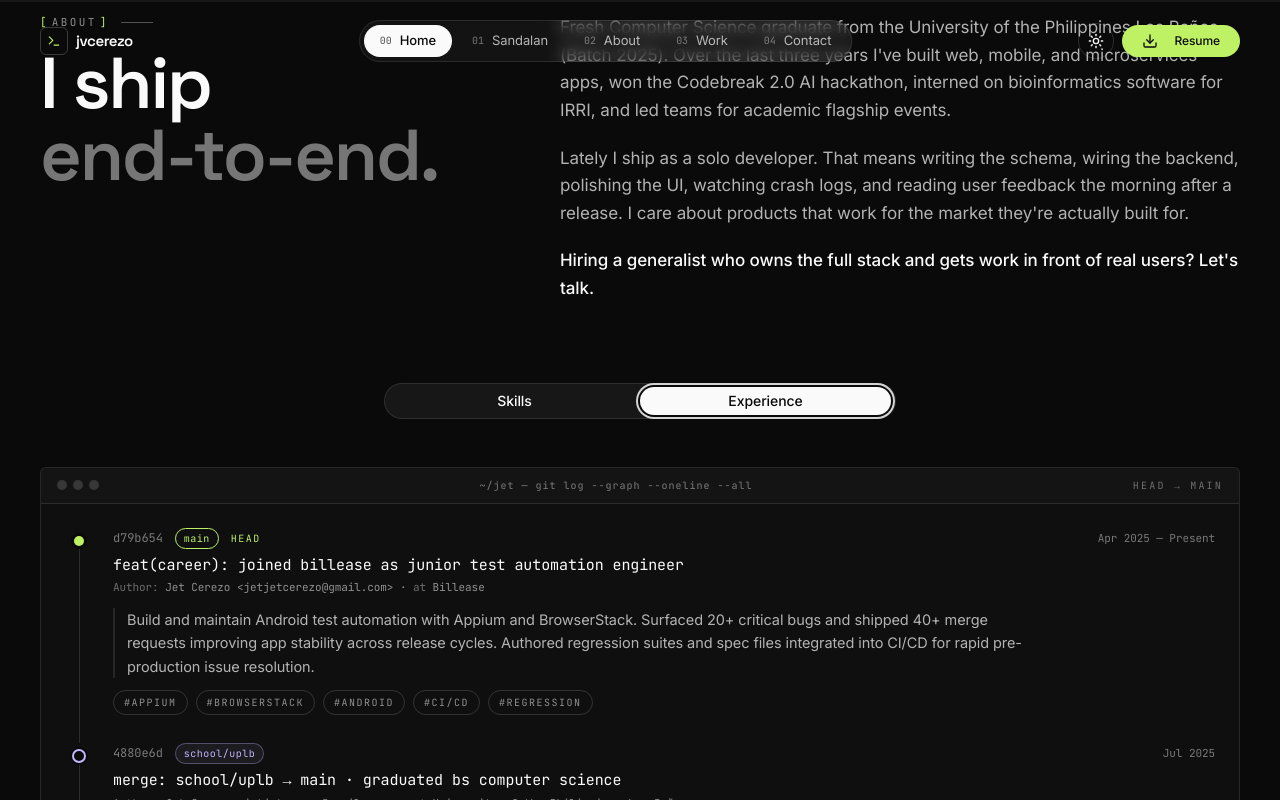
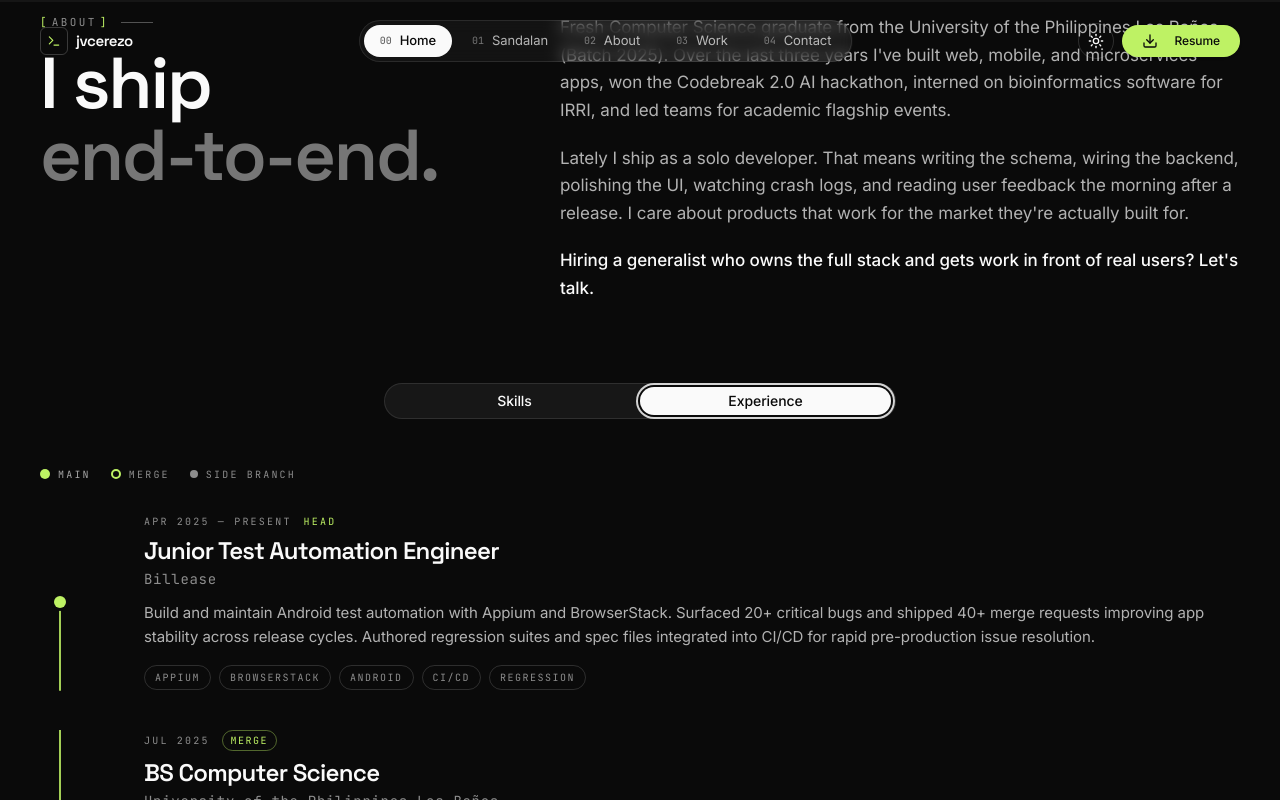
Before and after one commit to jvcerezo/portfolio, a React (Vite) app: page / in a window 1280 px wide. Both pictures are taken after a click on the tab "Experience". Shown: the part 3669-4469 px from the top of the page. Built offline with nearby package versions, Linux system fonts and the light colour scheme.

Commit message:
experience as visual git tree, recruiter-friendly text

```diff
--- a/src/App.tsx
+++ b/src/App.tsx
@@ -378,174 +378,188 @@ const EXPERIENCE: Commit[] = [
   },
 ];
 
-/**
- * Branch ref color so the eye can track a single thread of work
- * across the timeline. Stable per-branch.
- */
-function branchAccent(branch: string): string {
-  if (branch === 'main') return 'rgb(var(--c-accent))';
-  // Deterministic-ish hue per branch name, biased toward muted dev-coded palette.
-  const palette = [
-    '#7dd3fc', // sky-300
-    '#fcd34d', // amber-300
-    '#f9a8d4', // pink-300
-    '#86efac', // green-300
-    '#c4b5fd', // violet-300
-    '#fda4af', // rose-300
-    '#fde68a', // yellow-200
-    '#a5f3fc', // cyan-200
-  ];
-  let h = 0;
-  for (let i = 0; i < branch.length; i++) h = (h * 31 + branch.charCodeAt(i)) >>> 0;
-  return palette[h % palette.length];
-}
-
-function ExperienceGitLog() {
+function ExperienceTree() {
   return (
-    <div>
-      {/* Header chrome — like a terminal showing "git log --graph --oneline" */}
-      <div className="border border-fg/10 bg-fg/[0.025] rounded-md overflow-hidden">
-        <div className="flex items-center gap-2 px-4 py-2.5 border-b border-fg/10 bg-fg/[0.02]">
-          <div className="flex gap-1.5">
-            <span className="w-2.5 h-2.5 rounded-full bg-fg/15" />
-            <span className="w-2.5 h-2.5 rounded-full bg-fg/15" />
-            <span className="w-2.5 h-2.5 rounded-full bg-fg/15" />
-          </div>
-          <div className="flex-1 flex justify-center">
-            <span className="font-mono text-[10px] tracking-[0.1em] text-fg/45 truncate">
-              ~/jet — git log --graph --oneline --all
+    <div className="relative">
+      {/* Branch legend */}
+      <div className="flex flex-wrap items-center gap-x-5 gap-y-2 mb-8 font-mono text-[10px] tracking-[0.22em] uppercase">
+        <span className="flex items-center gap-2 text-fg/65">
+          <span className="w-2.5 h-2.5 rounded-full bg-brand" />
+          main
         </span>
-          </div>
-          <span className="font-mono text-[10px] tracking-[0.22em] uppercase text-fg/40">
-            HEAD → main
+        <span className="flex items-center gap-2 text-fg/55">
+          <span className="w-2.5 h-2.5 rounded-full border-2 border-brand bg-bg" />
+          merge
+        </span>
+        <span className="flex items-center gap-2 text-fg/55">
+          <span className="w-2 h-2 rounded-full bg-fg/55" />
+          side branch
         </span>
       </div>
 
-        <div className="px-4 sm:px-6 py-6">
       <ol className="relative">
-            {EXPERIENCE.map((c, idx) => (
-              <CommitRow
-                key={c.hash + idx}
+        {EXPERIENCE.map((c, i) => (
+          <ExperienceRow
+            key={c.hash + i}
             commit={c}
-                isLast={idx === EXPERIENCE.length - 1}
+            isFirst={i === 0}
+            isLast={i === EXPERIENCE.length - 1}
           />
         ))}
       </ol>
     </div>
-
-        {/* Footer — fake prompt line */}
-        <div className="px-4 sm:px-6 pb-5 pt-2 border-t border-fg/5">
-          <div className="font-mono text-[12px] text-fg/55 flex items-center gap-2">
-            <span className="text-brand">jet@cerezo</span>
-            <span className="text-fg/40">~/career</span>
-            <span className="text-fg/40">$</span>
-            <span className="text-fg/70">git status</span>
-          </div>
-          <div className="font-mono text-[12px] text-fg/55 mt-2 pl-4">
-            On branch <span className="text-brand">main</span>. Working tree clean.
-            <br />
-            <span className="text-fg/40">// open to collaboration. fork the repo.</span>
-          </div>
-        </div>
-      </div>
-    </div>
   );
 }
 
-function CommitRow({ commit, isLast }: { commit: Commit; isLast: boolean }) {
-  const accent = branchAccent(commit.branch);
-  const isMain = commit.branchKind === 'main';
+function ExperienceRow({
+  commit,
+  isFirst,
+  isLast,
+}: {
+  commit: Commit;
+  isFirst: boolean;
+  isLast: boolean;
+}) {
+  const isSide = commit.branchKind === 'side';
   const isMerge = commit.branchKind === 'merge';
-  const isInit = commit.branchKind === 'school' && commit.hash === '00init';
+  const isInit = commit.hash === '00init';
+
+  // Gutter geometry — keep these in sync with the SVG below.
+  // Lane 1 = main (x=20), lane 2 = side branch (x=58).
+  const mainX = 20;
+  const sideX = 58;
 
   return (
-    <li className="relative grid grid-cols-[28px_1fr] gap-3 sm:gap-5 pb-7 last:pb-0">
-      {/* Graph gutter: vertical line + commit dot */}
-      <div className="relative flex justify-center">
-        {!isLast && (
-          <span
+    <li className="relative grid grid-cols-[80px_1fr] gap-4 sm:gap-6 py-5 first:pt-0 last:pb-0">
+      {/* Gutter: SVG draws the main line + (for side rows) the diverge-merge curve */}
+      <div className="relative">
+        <svg
           aria-hidden
-            className="absolute top-3 bottom-[-28px] w-px"
-            style={{ background: 'rgb(var(--c-fg) / 0.12)' }}
+          className="absolute inset-0 w-full h-full overflow-visible"
+          preserveAspectRatio="none"
+        >
+          {/* Main vertical line — runs through every row except the very top half
+              of row 0 and the bottom half of the last row. */}
+          {!isFirst && (
+            <line
+              x1={mainX}
+              y1={0}
+              x2={mainX}
+              y2="50%"
+              stroke="rgb(var(--c-accent))"
+              strokeWidth={2}
+              strokeOpacity={isInit ? 0.85 : 0.85}
             />
           )}
+          {!isLast && (
+            <line
+              x1={mainX}
+              y1="50%"
+              x2={mainX}
+              y2="100%"
+              stroke="rgb(var(--c-accent))"
+              strokeWidth={2}
+              strokeOpacity={0.85}
+            />
+          )}
+
+          {/* Side-branch loop: diverge from main → dot → merge back */}
+          {isSide && (
+            <>
+              <path
+                d={`M ${mainX} 28 C ${mainX} 38, ${sideX} 38, ${sideX} 50`}
+                fill="none"
+                stroke="rgb(var(--c-fg) / 0.45)"
+                strokeWidth={1.5}
+              />
+              <path
+                d={`M ${sideX} 50 C ${sideX} 62, ${mainX} 62, ${mainX} 72`}
+                fill="none"
+                stroke="rgb(var(--c-fg) / 0.45)"
+                strokeWidth={1.5}
+              />
+            </>
+          )}
+        </svg>
+
+        {/* Commit dot */}
         {isMerge ? (
           <span
-            aria-hidden
-            className="relative z-10 w-3.5 h-3.5 rounded-full border-2 mt-1.5"
+            className="absolute w-3.5 h-3.5 rounded-full border-2"
             style={{
-              borderColor: accent,
+              left: mainX - 7,
+              top: 'calc(50% - 7px)',
+              borderColor: 'rgb(var(--c-accent))',
               background: 'rgb(var(--c-bg))',
-              boxShadow: `0 0 0 2px rgb(var(--c-bg))`,
             }}
-            title="merge commit"
+          />
+        ) : isSide ? (
+          <span
+            className="absolute w-2.5 h-2.5 rounded-full"
+            style={{
+              left: sideX - 5,
+              top: 'calc(50% - 5px)',
+              background: 'rgb(var(--c-fg) / 0.6)',
+              boxShadow: '0 0 0 3px rgb(var(--c-bg))',
+            }}
           />
         ) : (
           <span
-            aria-hidden
-            className="relative z-10 w-2.5 h-2.5 rounded-full mt-2"
+            className="absolute w-3 h-3 rounded-full"
             style={{
-              background: accent,
-              boxShadow: `0 0 0 3px rgb(var(--c-bg))`,
+              left: mainX - 6,
+              top: 'calc(50% - 6px)',
+              background: 'rgb(var(--c-accent))',
+              boxShadow: '0 0 0 3px rgb(var(--c-bg))',
             }}
           />
         )}
       </div>
 
-      {/* Commit content */}
+      {/* Content */}
       <div className="min-w-0">
-        <div className="flex flex-wrap items-baseline gap-x-3 gap-y-1">
-          <span className="font-mono text-[12px] text-fg/45 tabular-nums">
-            {commit.hash}
+        <div className="flex flex-wrap items-center gap-x-3 gap-y-1">
+          <span className="font-mono text-[10px] tracking-[0.22em] uppercase text-fg/55">
+            {commit.date}
           </span>
-          <span
-            className="font-mono text-[10px] tracking-[0.05em] px-2 py-0.5 rounded-full border"
-            style={{
-              color: accent,
-              borderColor: `${accent}55`,
-              background: `${accent}12`,
-            }}
-          >
+          {isMerge && (
+            <span className="font-mono text-[10px] tracking-[0.15em] uppercase text-brand border border-brand/40 px-2 py-0.5 rounded-full">
+              merge
+            </span>
+          )}
+          {isSide && (
+            <span className="font-mono text-[10px] tracking-[0.15em] uppercase text-fg/55 border border-fg/15 px-2 py-0.5 rounded-full">
               {commit.branch}
             </span>
-          {isMain && (
-            <span className="font-mono text-[10px] tracking-[0.15em] uppercase text-brand">
+          )}
+          {commit.branchKind === 'main' && (
+            <span className="font-mono text-[10px] tracking-[0.22em] uppercase text-brand">
               HEAD
             </span>
           )}
-          <span className="font-mono text-[11px] text-fg/45 ml-auto">
-            {commit.date}
-          </span>
         </div>
 
-        <p className="font-mono text-[14px] sm:text-[15px] text-fg mt-1.5 leading-snug break-words">
-          {commit.commitTitle}
-        </p>
+        <h3 className="font-display text-xl lg:text-2xl font-semibold text-fg tracking-tight mt-1.5">
+          {commit.role}
+        </h3>
+        <div className="text-fg/55 text-sm font-mono tracking-[0.05em] mt-0.5">
+          {commit.company}
+        </div>
 
         {!isInit && (
-          <>
-            <div className="mt-1 font-mono text-[11px] text-fg/55">
-              <span className="text-fg/40">Author:</span> Jet Cerezo &lt;jetjetcerezo@gmail.com&gt;
-              <span className="hidden sm:inline">
-                {' · '}
-                <span className="text-fg/40">at</span> {commit.company}
-              </span>
-            </div>
-
-            <p className="text-fg/70 leading-relaxed mt-3 text-[14.5px] pl-3 border-l-2 border-fg/10 sm:max-w-[58rem]">
+          <p className="text-fg/70 leading-relaxed mt-3 text-[15px]">
             {commit.description}
           </p>
-          </>
         )}
 
         {commit.tags.length > 0 && (
-          <div className="flex flex-wrap gap-2 mt-3">
+          <div className="flex flex-wrap gap-2 mt-4">
             {commit.tags.map((t) => (
               <span
                 key={t}
                 className="font-mono text-[10px] tracking-[0.15em] uppercase text-fg/55 border border-fg/15 px-2.5 py-1 rounded-full"
               >
-                #{t}
+                {t}
               </span>
             ))}
           </div>
@@ -1196,7 +1210,7 @@ function App() {
             </TabsContent>
 
             <TabsContent value="experience">
-              <ExperienceGitLog />
+              <ExperienceTree />
             </TabsContent>
           </Tabs>
         </div>
```
Lines whose indentation alone changed are shown as unchanged.
